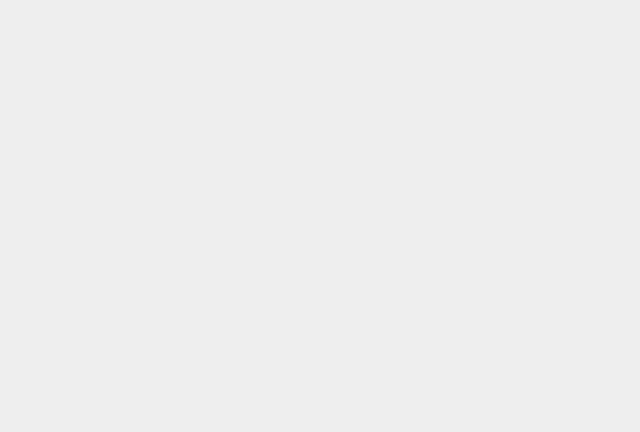
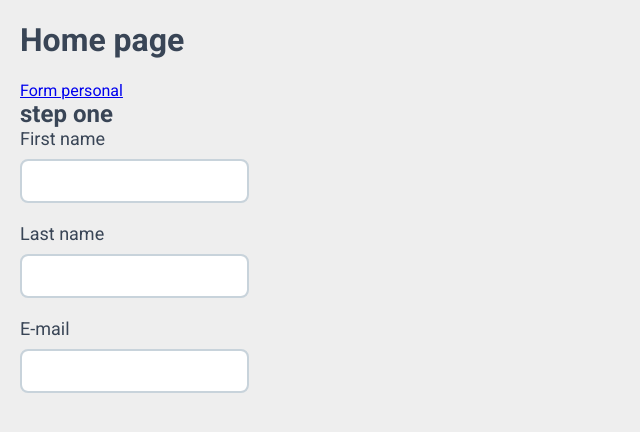
Before and after one commit to jurispl/homework, a Vue app: page /home in a window 1280 px wide. Before the commit this address had no page. Shown: the top 432 px of the page, without its empty margins (0-640 px from the left). Built offline with nearby package versions, Linux system fonts and the light colour scheme.

Commit message:
DEV Separating the functionality of form field components

```diff
--- a/src/router.js
+++ b/src/router.js
@@ -3,13 +3,15 @@ import Mockup from "@/views/Mockup";
 import FormOverview from "@/views/FormOverview";
 import FormPersonalInfo from "@/views/FormPersonalInfo";
 import FormMembership from "@/views/FormMembership";
+import Home from '@/views/Home'
 // createMemoryHistory
 // createWebHashHistory
 const router = createRouter({
     history: createWebHistory(),
     routes: [
+        {path: '/home', component: Home, alias: '/'},
         {path: '/mockup', component: Mockup},
-        {path: '/form/personal', component: FormPersonalInfo, alias: '/'},
+        {path: '/form/personal', component: FormPersonalInfo},
         {path: '/form/membership', component: FormMembership},
         {path: '/form/overview', component: FormOverview},
     ],
--- a/src/styles/main.scss
+++ b/src/styles/main.scss
@@ -5,6 +5,7 @@
 *::after {
   box-sizing: border-box;
 }
+
 
 ol, ul, {
   margin: 0;
@@ -29,6 +30,11 @@ body {
   width: 100%;
   margin-right: auto;
   margin-left: auto;
+}
+
+.row {
+  display: flex;
+  margin: 0 20px;
 }
 
 .stepper {
--- a/src/views/FormPersonalInfo.vue
+++ b/src/views/FormPersonalInfo.vue
@@ -70,6 +70,7 @@
                   countSelectedPhone
                 }}
               </button>
+              <router-link to="/home">Go Home</router-link>
             </div>
 
           </div>
--- /dev/null
+++ b/src/views/Home.vue
@@ -0,0 +1,26 @@
+<template>
+  <div class="row">
+    <h1>Home page</h1>
+  </div>
+  <div class="row">
+    <router-link to="/form/personal">Form personal</router-link>
+  </div>
+  <div class="row">
+    <step-one></step-one>
+  </div>
+  <div class="row">
+
+  </div>
+</template>
+
+<script>
+import StepOne from "@/views/steps/StepOne";
+export default {
+  name: "Home",
+  components: {StepOne}
+}
+</script>
+
+<style scoped>
+
+</style>
--- /dev/null
+++ b/src/views/steps/StepOne.vue
@@ -0,0 +1,61 @@
+<template>
+  <div>
+    <h2>step one</h2>
+    <div class="form-field">
+      <label for="First-name" class="form-label">First name</label>
+      <input v-model="firstName" id="First-name" type="text" class="form-control">
+    </div>
+
+    <div class="form-field">
+      <label for="Last-name" class="form-label">Last name</label>
+      <input v-model="lastName" id="Last-name" type="text" class="form-control">
+    </div>
+
+    <div class="form-field">
+      <label for="E-mail" class="form-label">E-mail</label>
+      <input v-model="email" id="E-mail" type="text" class="form-control">
+    </div>
+  </div>
+</template>
+
+<script>
+import {mapGetters, mapMutations} from 'vuex';
+
+export default {
+  name: "StepOne",
+  computed: {
+    ...mapGetters('user', ['user']),
+    firstName: {
+      get() {
+        return this.user.firstName;
+      },
+      set(value) {
+        this.setFirstName({value: value});
+      },
+    },
+    lastName: {
+      get() {
+        return this.user.lastName
+      },
+      set(value) {
+        this.setLastName({value: value});
+      }
+    },
+    email: {
+      get() {
+        return this.user.email;
+      },
+      set(value) {
+        this.setEmail({value: value});
+      }
+    }
+  },
+  methods: {
+    ...mapMutations('user', ['setFirstName', 'setLastName', 'setEmail'])
+  },
+}
+</script>
+
+<style scoped>
+
+</style>
```
